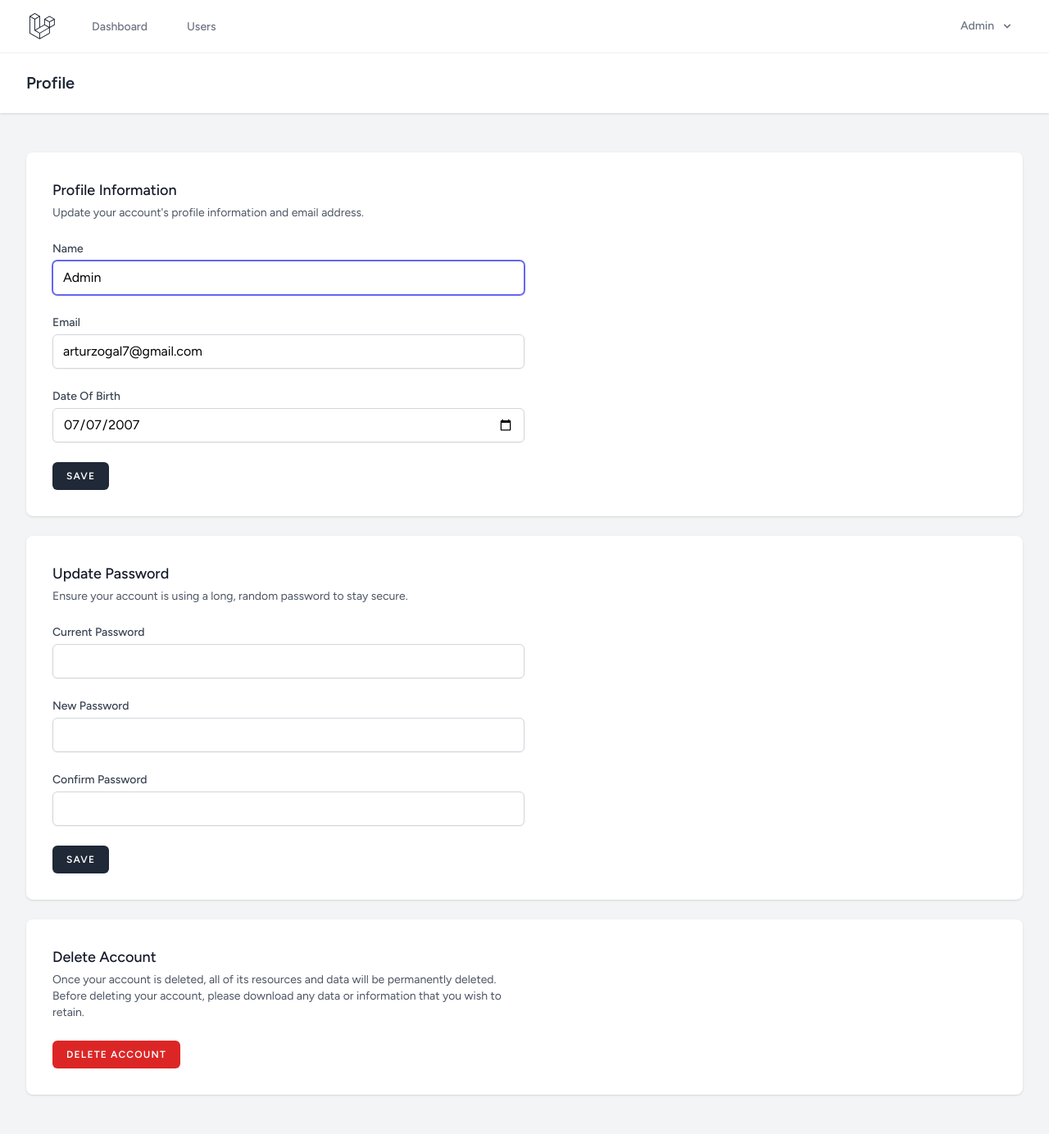
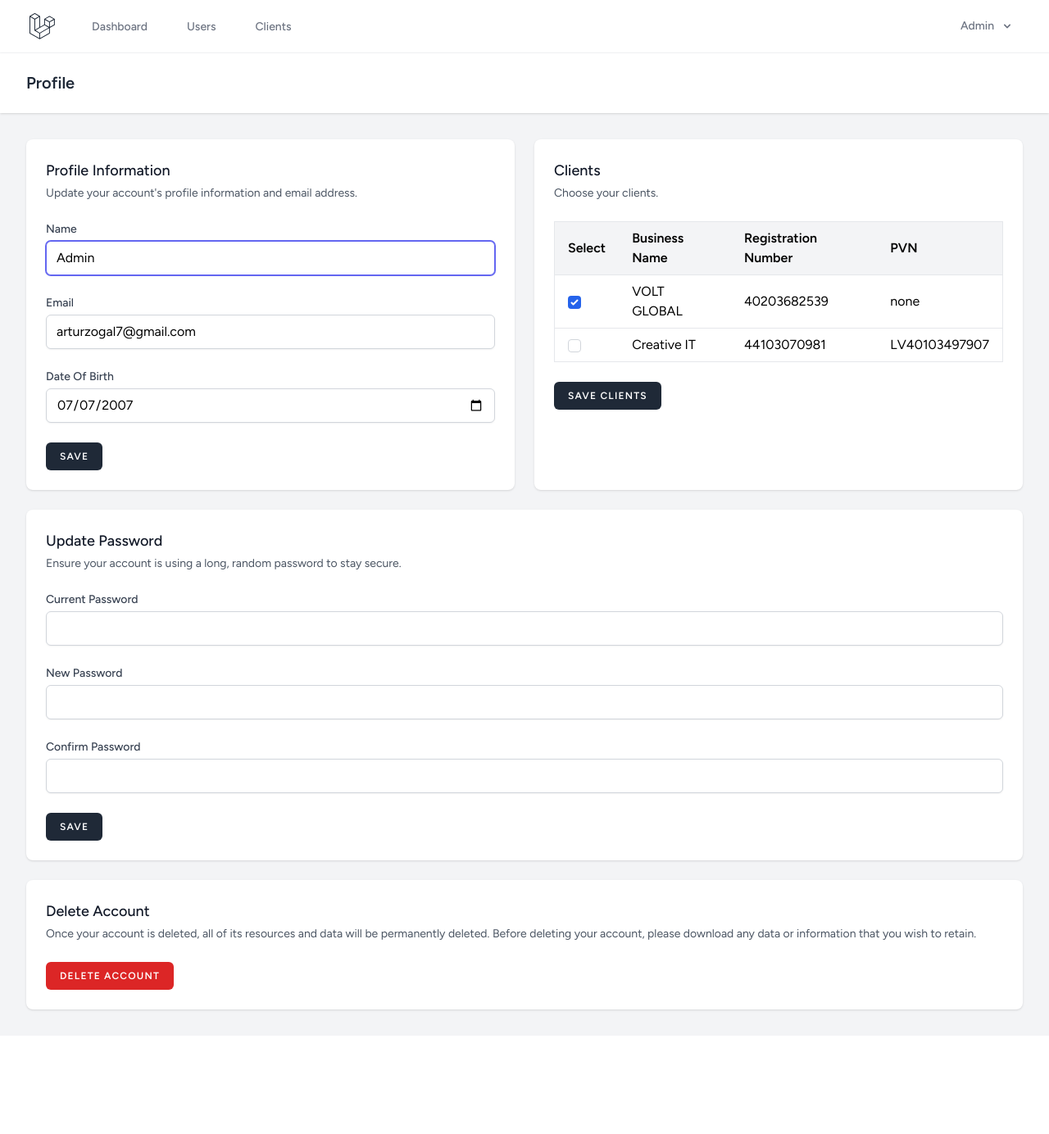
Before and after one commit to Zogal777/Demo4, a Laravel app: page /profile in a window 1280 px wide. Shown: the whole page at 82% size. After the commit the page ends 1264 px from the top, so only its background shows below. Run offline with Laravel 12, Linux system fonts and the light colour scheme; a user stored in the database is signed in; data comes from the database, SQL or seed files in the repository; both versions use the stored data as it was after the commit; style sheets or scripts are compiled from the project's sources; some libraries are stand-ins or nearby versions.

Commit message:
Add files via upload

```diff
--- a/app/Http/Controllers/ProfileController.php
+++ b/app/Http/Controllers/ProfileController.php
@@ -8,15 +8,18 @@ use Illuminate\Http\Request;
 use Illuminate\Support\Facades\Auth;
 use Illuminate\Support\Facades\Redirect;
 use Inertia\Inertia;
-use Inertia\Response;
+use App\Models\Client;
 
 class ProfileController extends Controller
 {
-    public function edit(Request $request): Response
+    public function edit(Request $request)
     {
         return Inertia::render('Profile/Edit', [
-            'mustVerifyEmail' => $request->user() instanceof \Illuminate\Contracts\Auth\MustVerifyEmail,
+            'mustVerifyEmail' => $request->user() instanceof MustVerifyEmail,
             'status' => session('status'),
+
+            'clients' => Client::all(),
+            'userClients' => $request->user()->clients()->pluck('client_id'),
         ]);
     }
 
@@ -50,4 +53,17 @@ class ProfileController extends Controller
 
         return Redirect::to('/');
     }
+
+    public function updateClients(Request $request)
+    {
+        $request->validate([
+            'clients' => 'array',
+            'clients.*' => 'exists:clients,id',
+        ]);
+
+        $request->user()->clients()->sync($request->clients ?? []);
+
+        return back()->with('status', 'clients-updated');
+    }
+
 }
--- a/app/Http/Controllers/UserController.php
+++ b/app/Http/Controllers/UserController.php
@@ -2,7 +2,7 @@
 
 namespace App\Http\Controllers;
 
-use App\Http\Requests\ProfileUpdateRequest;
+use App\Http\Requests\UserUpdateRequest;
 use App\Http\Requests\UpdateUserPasswordRequest;
 use App\Models\User;
 use Illuminate\Support\Facades\Auth;
@@ -30,7 +30,7 @@ class UserController extends Controller
         ]);
     }
 
-    public function update(ProfileUpdateRequest $request, $id)
+    public function update(UserUpdateRequest $request, $id)
     {
         $user = User::findOrFail($id);
 
--- a/app/Http/Requests/ProfileUpdateRequest.php
+++ b/app/Http/Requests/ProfileUpdateRequest.php
@@ -4,6 +4,7 @@ namespace App\Http\Requests;
 
 use Illuminate\Foundation\Http\FormRequest;
 use Illuminate\Validation\Rule;
+use Illuminate\Support\Facades\Auth;
 
 class ProfileUpdateRequest extends FormRequest
 {
@@ -20,7 +21,8 @@ class ProfileUpdateRequest extends FormRequest
                 'required',
                 'email',
                 'max:255',
-                Rule::unique('users')->ignore($this->route('id')),
+//                Rule::unique('users')->ignore($this->route('id')),
+                Rule::unique('users')->ignore(Auth::id()),
             ],
             'date_of_birth' => ['required', 'date'],
             'password' => ['nullable', 'string', 'min:8', 'confirmed'],
--- /dev/null
+++ b/app/Models/Client.php
@@ -0,0 +1,19 @@
+<?php
+
+namespace App\Models;
+
+use Illuminate\Database\Eloquent\Model;
+
+class Client extends Model
+{
+    protected $fillable = [
+        'business_name',
+        'registration_num',
+        'tax_num',
+    ];
+    public function users()
+    {
+        return $this->belongsToMany(User::class);
+    }
+
+}
--- a/app/Models/User.php
+++ b/app/Models/User.php
@@ -46,4 +46,8 @@ class User extends Authenticatable
             'password' => 'hashed',
         ];
     }
+    public function clients()
+    {
+        return $this->belongsToMany(Client::class);
+    }
 }
--- a/resources/js/Layouts/AuthenticatedLayout.vue
+++ b/resources/js/Layouts/AuthenticatedLayout.vue
@@ -46,6 +46,15 @@ const showingNavigationDropdown = ref(false);
                                     Users
                                 </NavLink>
                             </div>
+                            <div class="hidden space-x-8 sm:-my-px sm:ms-10 sm:flex">
+                              <NavLink
+                                  :href="route('clients')"
+                                  :active="route().current('clients')"
+                              >
+                                Clients
+                              </NavLink>
+                            </div>
+
                         </div>
 
                         <div class="hidden sm:ms-6 sm:flex sm:items-center">
--- /dev/null
+++ b/resources/js/Pages/Clients.vue
@@ -0,0 +1,53 @@
+<script setup>
+import AuthenticatedLayout from '@/Layouts/AuthenticatedLayout.vue';
+import { Head, Link } from '@inertiajs/vue3';
+
+defineProps({
+  clients: Array,
+});
+</script>
+
+<template>
+  <AuthenticatedLayout>
+    <Head title="Clients" />
+
+    <template #header>
+      <h2 class="text-xl font-semibold leading-tight text-gray-800">
+        Clients
+      </h2>
+    </template>
+
+    <div class="py-12">
+      <div class="mx-auto max-w-5xl sm:px-6 lg:px-8">
+        <div class="bg-white p-6 shadow-sm sm:rounded-lg">
+          <table class="w-full">
+            <thead>
+            <tr class="border-b text-left">
+              <th class="py-2">ID</th>
+              <th class="py-2">Business Name</th>
+              <th class="py-2">Registration number</th>
+              <th class="py-2">PVN</th>
+              <th class="py-2">
+                <Link :href="route('clients.create')" class="px-3 py-1.5 bg-gray-800 text-white rounded hover:bg-gray-700">
+                  Add
+                </Link>
+
+              </th>
+            </tr>
+            </thead>
+
+            <tbody>
+            <tr v-for="client in clients" :key="client.id" class="border-b">
+              <td class="py-2">{{ client.id }}</td>
+              <td class="py-2">{{ client.business_name }}</td>
+              <td class="py-2">{{ client.registration_num }}</td>
+              <td class="py-2">{{ client.tax_num }}</td>
+            </tr>
+            </tbody>
+
+          </table>
+        </div>
+      </div>
+    </div>
+  </AuthenticatedLayout>
+</template>
--- /dev/null
+++ b/resources/js/Pages/Clients/Create.vue
@@ -0,0 +1,60 @@
+<script setup>
+import AuthenticatedLayout from '@/Layouts/AuthenticatedLayout.vue';
+import { Head, Link, useForm } from '@inertiajs/vue3';
+
+const form = useForm({
+  business_name: '',
+  registration_num: '',
+  tax_num: '',
+});
+
+const submit = () => {
+  form.post(route('clients.store'));
+};
+</script>
+
+<template>
+  <AuthenticatedLayout>
+    <Head title="Create Client" />
+
+    <template #header>
+      <h2 class="text-xl font-semibold leading-tight text-gray-800">
+        Add New Client
+      </h2>
+    </template>
+
+    <div class="py-12">
+      <div class="mx-auto max-w-xl sm:px-6 lg:px-8">
+        <div class="bg-white p-6 shadow-sm sm:rounded-lg">
+
+          <form @submit.prevent="submit">
+
+            <div class="mb-4">
+              <label class="block">Business Name</label>
+              <input v-model="form.business_name" class="w-full border p-2 rounded" />
+            </div>
+
+            <div class="mb-4">
+              <label class="block">Registration number</label>
+              <input v-model="form.registration_num" class="w-full border p-2 rounded" />
+            </div>
+
+            <div class="mb-4">
+              <label class="block">PVN</label>
+              <input v-model="form.tax_num" class="w-full border p-2 rounded" />
+            </div>
+
+            <button
+                type="submit"
+                class="px-4 py-2 bg-gray-800 text-white rounded hover:bg-gray-700"
+            >
+              Save
+            </button>
+
+          </form>
+
+        </div>
+      </div>
+    </div>
+  </AuthenticatedLayout>
+</template>
--- a/resources/js/Pages/Profile/Edit.vue
+++ b/resources/js/Pages/Profile/Edit.vue
@@ -1,17 +1,17 @@
 <script setup>
+import { Head } from '@inertiajs/vue3';
+
 import AuthenticatedLayout from '@/Layouts/AuthenticatedLayout.vue';
 import DeleteUserForm from './Partials/DeleteUserForm.vue';
 import UpdatePasswordForm from './Partials/UpdatePasswordForm.vue';
 import UpdateProfileInformationForm from './Partials/UpdateProfileInformationForm.vue';
-import { Head } from '@inertiajs/vue3';
+import UpdateClientsForm from './Partials/UpdateClientsForm.vue';
 
-defineProps({
-    mustVerifyEmail: {
-        type: Boolean,
-    },
-    status: {
-        type: String,
-    },
+const props = defineProps({
+  mustVerifyEmail: Boolean,
+  status: String,
+  clients: Array,
+  userClients: Array,
 });
 </script>
 
@@ -20,36 +20,44 @@ defineProps({
 
   <AuthenticatedLayout>
     <template #header>
-            <h2
-                class="text-xl font-semibold leading-tight text-gray-800"
-            >
+      <h2 class="text-xl font-semibold leading-tight text-gray-800">
         Profile
       </h2>
     </template>
 
-        <div class="py-12">
-            <div class="mx-auto max-w-7xl space-y-6 sm:px-6 lg:px-8">
-                <div
-                    class="bg-white p-4 shadow sm:rounded-lg sm:p-8"
-                >
+    <div class="py-8">
+      <div class="mx-auto max-w-7xl sm:px-6 lg:px-8 space-y-6">
+
+        <div class="grid grid-cols-1 lg:grid-cols-2 gap-6">
+
+          <!-- Обновление информации профиля -->
+          <div class="bg-white shadow sm:rounded-lg p-6">
             <UpdateProfileInformationForm
-                        :must-verify-email="mustVerifyEmail"
-                        :status="status"
-                        class="max-w-xl"
+                :must-verify-email="props.mustVerifyEmail"
+                :status="props.status"
             />
           </div>
 
-                <div
-                    class="bg-white p-4 shadow sm:rounded-lg sm:p-8"
-                >
-                    <UpdatePasswordForm class="max-w-xl" />
+          <!-- Управление клиентами -->
+          <div class="bg-white shadow sm:rounded-lg p-6">
+            <UpdateClientsForm
+                :clients="props.clients"
+                :user-clients="props.userClients"
+            />
           </div>
 
-                <div
-                    class="bg-white p-4 shadow sm:rounded-lg sm:p-8"
-                >
-                    <DeleteUserForm class="max-w-xl" />
         </div>
+
+        <!-- Изменение пароля -->
+        <div class="bg-white shadow sm:rounded-lg p-6">
+          <UpdatePasswordForm />
+        </div>
+
+        <!-- Удаление пользователя -->
+        <div class="bg-white shadow sm:rounded-lg p-6">
+          <DeleteUserForm />
+        </div>
+
       </div>
     </div>
   </AuthenticatedLayout>
--- /dev/null
+++ b/resources/js/Pages/Profile/Partials/UpdateClientsForm.vue
@@ -0,0 +1,71 @@
+<script setup>
+import PrimaryButton from '@/Components/PrimaryButton.vue';
+import InputLabel from "@/Components/InputLabel.vue";
+import { useForm } from '@inertiajs/vue3';
+import { ref } from 'vue';
+
+const props = defineProps({
+  clients: {
+    type: Array,
+    required: true,
+  },
+  userClients: {
+    type: Array,
+    required: true,
+  },
+});
+
+const form = useForm({
+  clients: [...props.userClients],
+});
+
+const saveClients = () => {
+  form.patch(route('profile.updateClients'), { preserveScroll: true });
+};
+</script>
+
+<template>
+  <section>
+    <header>
+      <h2 class="text-lg font-medium text-gray-900">
+        Clients
+      </h2>
+      <p class="mt-1 text-sm text-gray-600">
+        Choose your clients.
+      </p>
+    </header>
+
+    <form @submit.prevent="saveClients" class="mt-6">
+      <table class="min-w-full border border-gray-200">
+        <thead>
+        <tr class="bg-gray-100">
+          <th class="py-2 px-4 text-left">Select</th>
+          <th class="py-2 px-4 text-left">Business Name</th>
+          <th class="py-2 px-4 text-left">Registration Number</th>
+          <th class="py-2 px-4 text-left">PVN</th>
+        </tr>
+        </thead>
+        <tbody>
+        <tr v-for="client in props.clients" :key="client.id" class="border-t">
+          <td class="py-2 px-4">
+            <input
+                type="checkbox"
+                :value="client.id"
+                v-model="form.clients"
+                class="rounded border-gray-300"
+            />
+          </td>
+          <td class="py-2 px-4">{{ client.business_name }}</td>
+          <td class="py-2 px-4">{{ client.registration_num }}</td>
+          <td class="py-2 px-4">{{ client.tax_num }}</td>
+        </tr>
+        </tbody>
+      </table>
+
+      <div class="flex items-center gap-4 mt-6">
+        <PrimaryButton :disabled="form.processing">Save Clients</PrimaryButton>
+        <p v-if="form.recentlySuccessful" class="text-sm text-gray-600">Saved.</p>
+      </div>
+    </form>
+  </section>
+</template>
--- a/routes/web.php
+++ b/routes/web.php
@@ -5,6 +5,7 @@ use App\Http\Controllers\UserController;
 use Illuminate\Foundation\Application;
 use Illuminate\Support\Facades\Route;
 use Inertia\Inertia;
+use App\Http\Controllers\ClientController;
 
 Route::get('/', function () {
     return Inertia::render('Welcome', [
@@ -33,4 +34,17 @@ Route::middleware(['auth', 'verified'])->group(function () {
     Route::delete('/users/{id}', [UserController::class, 'destroy'])->name('users.destroy');
 });
 
+Route::middleware(['auth', 'verified'])->group(function () {
+
+    Route::get('/clients', [ClientController::class, 'index'])->name('clients');
+    Route::get('/clients/create', [ClientController::class, 'create'])->name('clients.create');
+    Route::post('/clients', [ClientController::class, 'store'])->name('clients.store');
+
+});
+
+Route::patch('/profile/clients', [ProfileController::class, 'updateClients'])
+    ->middleware(['auth'])
+    ->name('profile.updateClients');
+
+
 require __DIR__.'/auth.php';
```
Also changed, not shown: app/Http/Controllers/ClientController.php (added, +35 -0 lines), app/Http/Requests/UserUpdateRequest.php (added, +31 -0 lines), database/database.sqlite, database/migrations/2025_12_04_084243_create_clients_table.php (added), database/migrations/2025_12_04_091833_create_client_user_table.php (added). Lines whose indentation alone changed are shown as unchanged.
